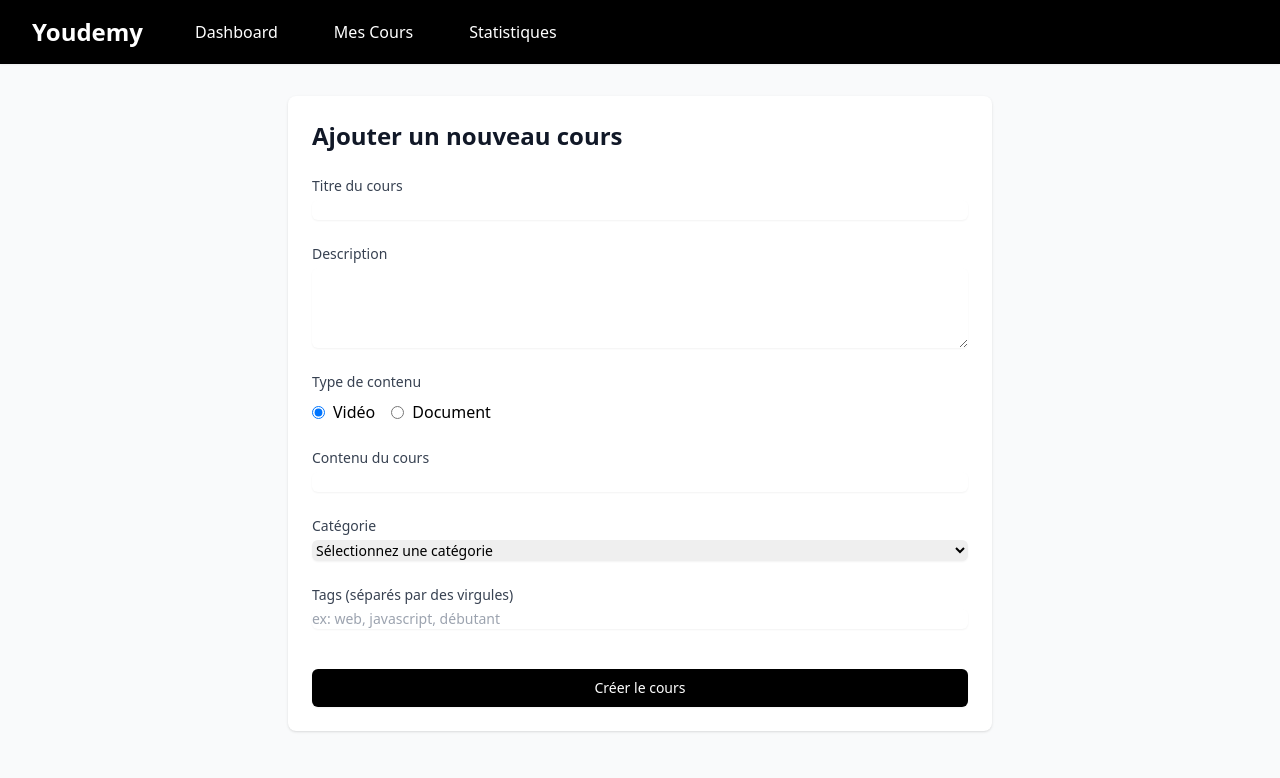
After one commit to HamzaChehlaoui/Youdemy, a PHP site: page /View/add_cours_teacher.php in a window 1280 px wide. The commit adds this page. Shown: the top 778 px of the page. Run offline with PHP 8.4, Linux system fonts and the light colour scheme; some libraries are stand-ins or nearby versions.

Commit message:
add class teacher

```diff
--- a/View/Course_Management_teacher.php
+++ b/View/Course_Management_teacher.php
@@ -124,7 +124,7 @@
                         <h2 class="text-xl font-semibold text-gray-900">Gestion des cours</h2>
                     </div>
                     <div class="mt-4 sm:mt-0 sm:ml-16 sm:flex-none">
-                        <a href="#" class="inline-flex items-center justify-center px-4 py-2 border border-transparent text-sm font-medium rounded-md text-white bg-black hover:bg-gray-800">
+                        <a href="add_cours_teacher.php" class="inline-flex items-center justify-center px-4 py-2 border border-transparent text-sm font-medium rounded-md text-white bg-black hover:bg-gray-800">
                             Ajouter un cours
                         </a>
                     </div>
--- /dev/null
+++ b/View/add_cours_teacher.php
@@ -0,0 +1,100 @@
+<!DOCTYPE html>
+<html lang="fr">
+<head>
+    <meta charset="UTF-8">
+    <meta name="viewport" content="width=device-width, initial-scale=1.0">
+    <title>Youdemy - Ajouter un cours</title>
+    <script src="https://cdn.tailwindcss.com"></script>
+</head>
+<body class="bg-gray-50">
+    <nav class="fixed top-0 w-full bg-black shadow-sm z-50">
+        <div class="max-w-7xl mx-auto px-4 sm:px-6 lg:px-8">
+            <div class="flex justify-between h-16">
+                <div class="flex items-center">
+                    <a href="#" class="text-2xl font-bold text-white">Youdemy</a>
+                    <div class="hidden md:flex space-x-8 ml-10">
+                        <a href="#" class="text-white hover:text-gray-300 px-3 py-2">Dashboard</a>
+                        <a href="#" class="text-white hover:text-gray-300 px-3 py-2">Mes Cours</a>
+                        <a href="#" class="text-white hover:text-gray-300 px-3 py-2">Statistiques</a>
+                    </div>
+                </div>
+            </div>
+        </div>
+    </nav>
+
+    <div class="pt-24 pb-12">
+        <div class="max-w-3xl mx-auto sm:px-6 lg:px-8">
+            <div class="bg-white shadow rounded-lg">
+                <div class="px-4 py-5 sm:p-6">
+                    <h2 class="text-2xl font-bold text-gray-900 mb-6">Ajouter un nouveau cours</h2>
+
+                    <form action="#" method="POST" class="space-y-6">
+                        <div>
+                            <label for="title" class="block text-sm font-medium text-gray-700">Titre du cours</label>
+                            <input type="text" name="title" id="title" required
+                                class="mt-1 block w-full rounded-md border-gray-300 shadow-sm focus:border-black focus:ring-black sm:text-sm">
+                        </div>
+
+                        <div>
+                            <label for="description" class="block text-sm font-medium text-gray-700">Description</label>
+                            <textarea id="description" name="description" rows="4" required
+                                class="mt-1 block w-full rounded-md border-gray-300 shadow-sm focus:border-black focus:ring-black sm:text-sm"></textarea>
+                        </div>
+
+                        <div>
+                            <label class="block text-sm font-medium text-gray-700 mb-2">Type de contenu</label>
+                            <div class="flex space-x-4">
+                                <label class="inline-flex items-center">
+                                    <input type="radio" name="content_type" value="video" checked
+                                        class="form-radio text-black focus:ring-black">
+                                    <span class="ml-2">Vidéo</span>
+                                </label>
+                                <label class="inline-flex items-center">
+                                    <input type="radio" name="content_type" value="document"
+                                        class="form-radio text-black focus:ring-black">
+                                    <span class="ml-2">Document</span>
+                                </label>
+                            </div>
+                        </div>
+
+                        <div>
+                            <label for="content" class="block text-sm font-medium text-gray-700">Contenu du cours</label>
+
+                            <input type="text" name="content" id="content" required
+                                class="mt-1 block w-full rounded-md border-gray-300 shadow-sm focus:border-black focus:ring-black sm:text-sm">
+
+                              </div>
+
+                        <div>
+                            <label for="category" class="block text-sm font-medium text-gray-700">Catégorie</label>
+                            <select id="category" name="category" required
+                                class="mt-1 block w-full rounded-md border-gray-300 shadow-sm focus:border-black focus:ring-black sm:text-sm">
+                                <option value="">Sélectionnez une catégorie</option>
+                                <option value="development">Développement</option>
+                                <option value="business">Business</option>
+                                <option value="design">Design</option>
+                                <option value="marketing">Marketing</option>
+                                <option value="music">Musique</option>
+                                <option value="photography">Photographie</option>
+                            </select>
+                        </div>
+
+                        <div>
+                            <label for="tags" class="block text-sm font-medium text-gray-700">Tags (séparés par des virgules)</label>
+                            <input type="text" name="tags" id="tags" placeholder="ex: web, javascript, débutant"
+                                class="mt-1 block w-full rounded-md border-gray-300 shadow-sm focus:border-black focus:ring-black sm:text-sm">
+                        </div>
+
+                        <div class="pt-4">
+                            <button type="submit"
+                                class="w-full flex justify-center py-2 px-4 border border-transparent rounded-md shadow-sm text-sm font-medium text-white bg-black hover:bg-gray-800 focus:outline-none focus:ring-2 focus:ring-offset-2 focus:ring-black">
+                                Créer le cours
+                            </button>
+                        </div>
+                    </form>
+                </div>
+            </div>
+        </div>
+    </div>
+</body>
+</html>
--- a/View/login.php
+++ b/View/login.php
@@ -54,6 +54,7 @@ if ($_SERVER['REQUEST_METHOD'] === 'POST') {
         }
     }
 }
+
 ?>
 
 <!DOCTYPE html>
@@ -120,11 +121,6 @@ if ($_SERVER['REQUEST_METHOD'] === 'POST') {
                             <input type="password" name="password" class="w-full px-4 py-2 border border-gray-300 rounded-lg focus:ring-2 focus:ring-black focus:border-black">
                         </div>
                         <div class="flex items-center justify-between">
-                            <!-- <div class="flex items-center">
-                                <input type="checkbox" name="remember" class="h-4 w-4 border-gray-300 rounded">
-                                <label class="ml-2 text-sm text-gray-700">Se souvenir de moi</label>
-                            </div>
-                            <a href="#" class="text-sm text-black hover:underline">Mot de passe oublié ?</a> -->
                         </div>
                         <button type="submit" class="w-full bg-black mt-[1rem] text-white px-4 py-2 rounded-lg hover:bg-gray-800">
                             Se connecter
```
Also changed, not shown: Controller/teacher.php (added, +29 -0 lines), Model/User.php (+45 -2 lines), View/Admin.php (+44 -11 lines), View/text.php (added).
